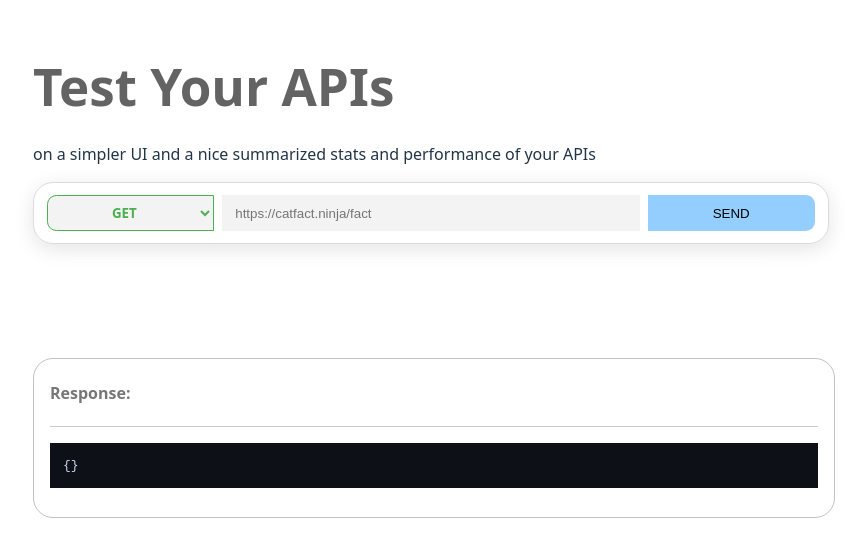
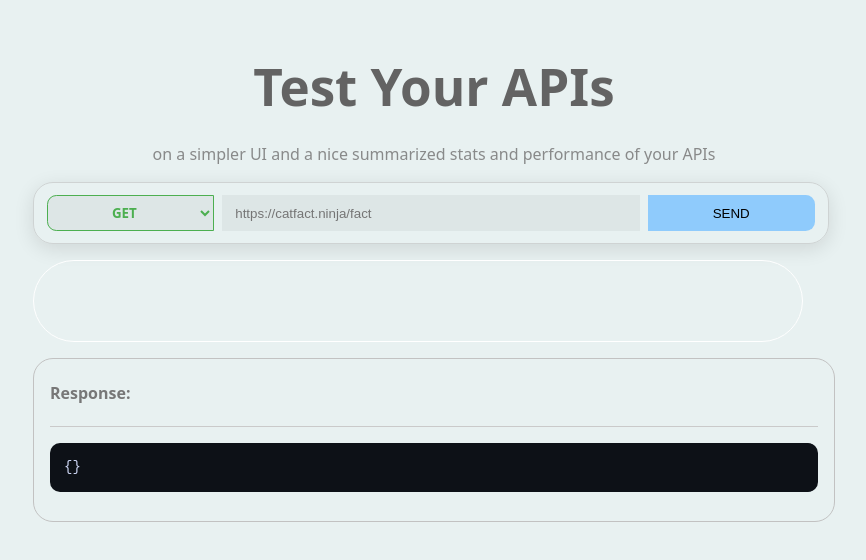
Before and after one commit to Auston-Mtabane/API_Tester, a React (Vite) app: page / in a window 1280 px wide. Shown: the top 560 px of the page, without its empty margins (206-1072 px from the left). Built offline with nearby package versions, Linux system fonts and the light colour scheme.

Commit message:
formatting without color

```diff
--- a/src/components/Response.tsx
+++ b/src/components/Response.tsx
@@ -22,7 +22,7 @@ function Response({ data }: Resp) {
     if (codeRef.current) {
       hljs.highlightElement(codeRef.current);
     }
-  }, [g]);
+  }, [data]);
 
   return (
     <>
@@ -30,7 +30,6 @@ function Response({ data }: Resp) {
         <div id="title-div">
           <h4>Response: </h4>
         </div>
-        {/* <div id="body" dangerouslySetInnerHTML={{__html:strJsonToPrittyHtml(data)}}/> */}
         <pre>
           <code ref={codeRef} className="language-json">{JSON.stringify(g,null,2)}</code>
         </pre>
--- a/src/styles/App.css
+++ b/src/styles/App.css
@@ -2,6 +2,7 @@
   max-width: 1280px;
   margin: 0 auto;
   padding: 2rem;
+  text-align: center;
 }
 
 .rounded-div {
@@ -107,6 +108,7 @@ option {
 
 #response {
   /* color: #ff4daf; */
+  text-align: left;
   display: block;
   justify-content: left;
   margin-top: 1em;
@@ -117,6 +119,18 @@ option {
   border: 1px solid rgb(194, 194, 194);
   border-radius: 20px;
 }
+
+.hljs {
+  background: #3e3e4b;  /* dark purple-ish */
+  color: #cdd6f4;       /* light gray */
+  padding: 1rem;
+  border-radius: 10px;
+  font-family: monospace;
+  font-size: 14px;
+  line-height: 1.5;
+  overflow-x: auto;
+}
+
 .hljs-attr { color: #fab387; }   /* keys */
 .hljs-string { color: #a6e3a1; } /* strings */
 .hljs-number { color: #f38ba8; } /* numbers */
--- a/src/styles/index.css
+++ b/src/styles/index.css
@@ -37,21 +37,3 @@ h1 {
   font-size: 3.2em;
   line-height: 0.8;
 }
-
-
-
-
-
-
-@media (prefers-color-scheme: light) {
-  :root {
-    color: #213547;
-    background-color: #ffffff;
-  }
-  a:hover {
-    color: #747bff;
-  }
-  button {
-    background-color: #f9f9f9;
-  }
-}
```
